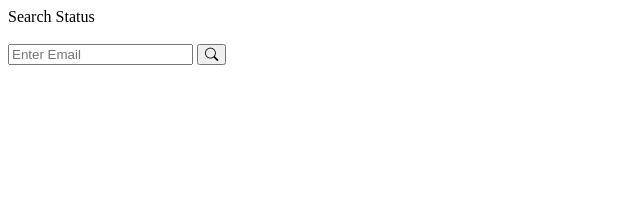
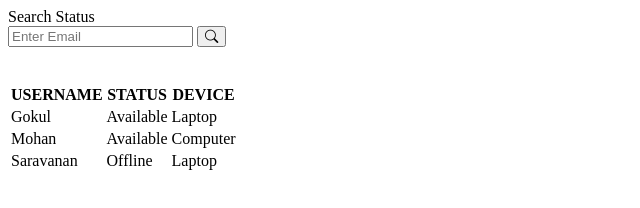
Before and after one commit to sureshpro/newproject200123, a plain HTML site: page index.html in a window 1280 px wide. Shown: the whole page, without its empty margins (0-640 px from the left). Drawn offline with nearby package versions, Linux system fonts and the light colour scheme.

Commit message:
Update index.html

```diff
--- a/index.html
+++ b/index.html
@@ -11,10 +11,32 @@
 <body>
 
     <form>
-        <div class="padding">
-            <label>Search</label>        <label>Status</label><br><br>
+        <div>
+          <label>Search</label>  <label1>Status</label> <br>
         <input class="txt_box" type="text" placeholder="Enter Email" name="search">
-        <button><i class="bi bi-search"></i></button>
+        <button><i class="bi bi-search"></i></button> <br> <br> <br>
+        <table>
+            <tr>
+                <th>USERNAME</th>
+                <th>STATUS</th>
+                <th>DEVICE</th>
+            </tr>
+            <tr>
+               <td>Gokul</td>
+               <td>Available</td>
+               <td>Laptop</td>
+            </tr>
+            <tr>
+               <td>Mohan</td>
+               <td>Available</td>
+               <td>Computer</td>
+            </tr>
+            <tr>
+                <td>Saravanan</td>
+                <td>Offline</td>
+                <td>Laptop</td>
+             </tr>
+        </table>
 
     </div>
 
```
